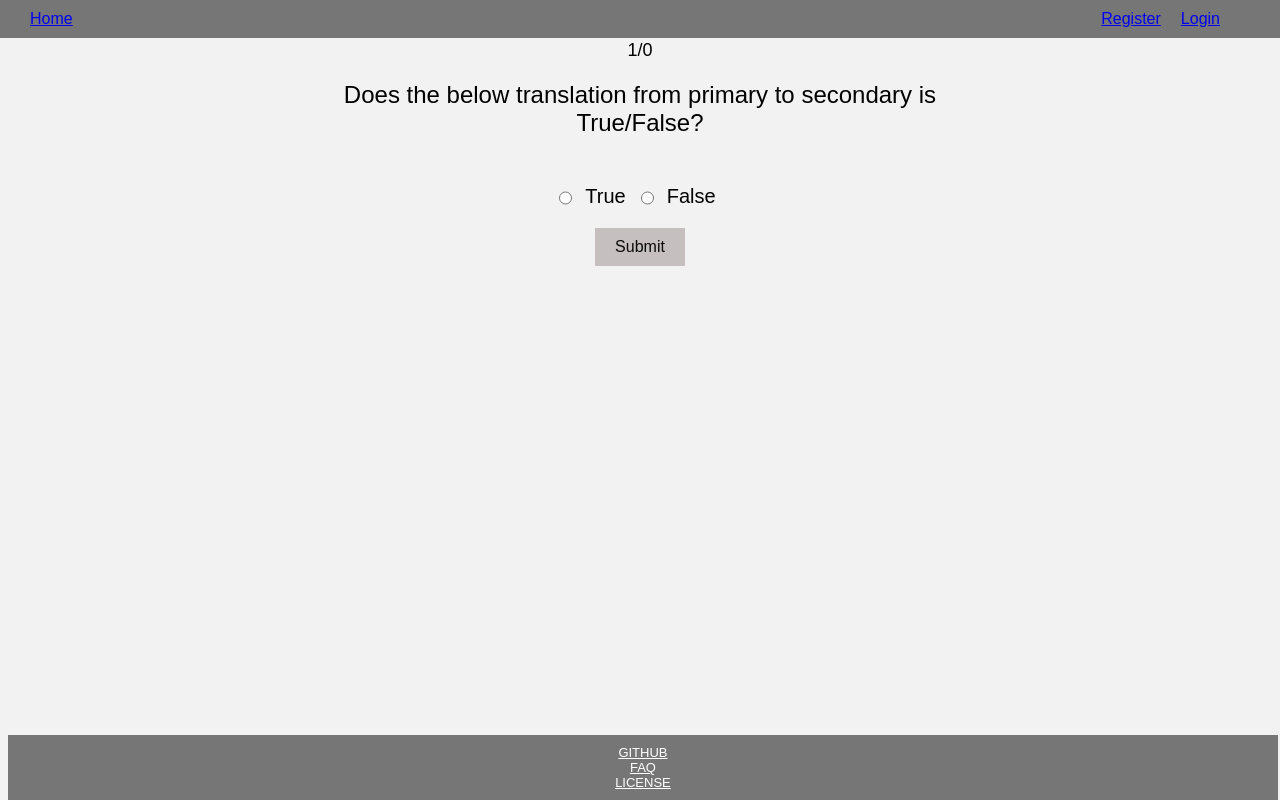
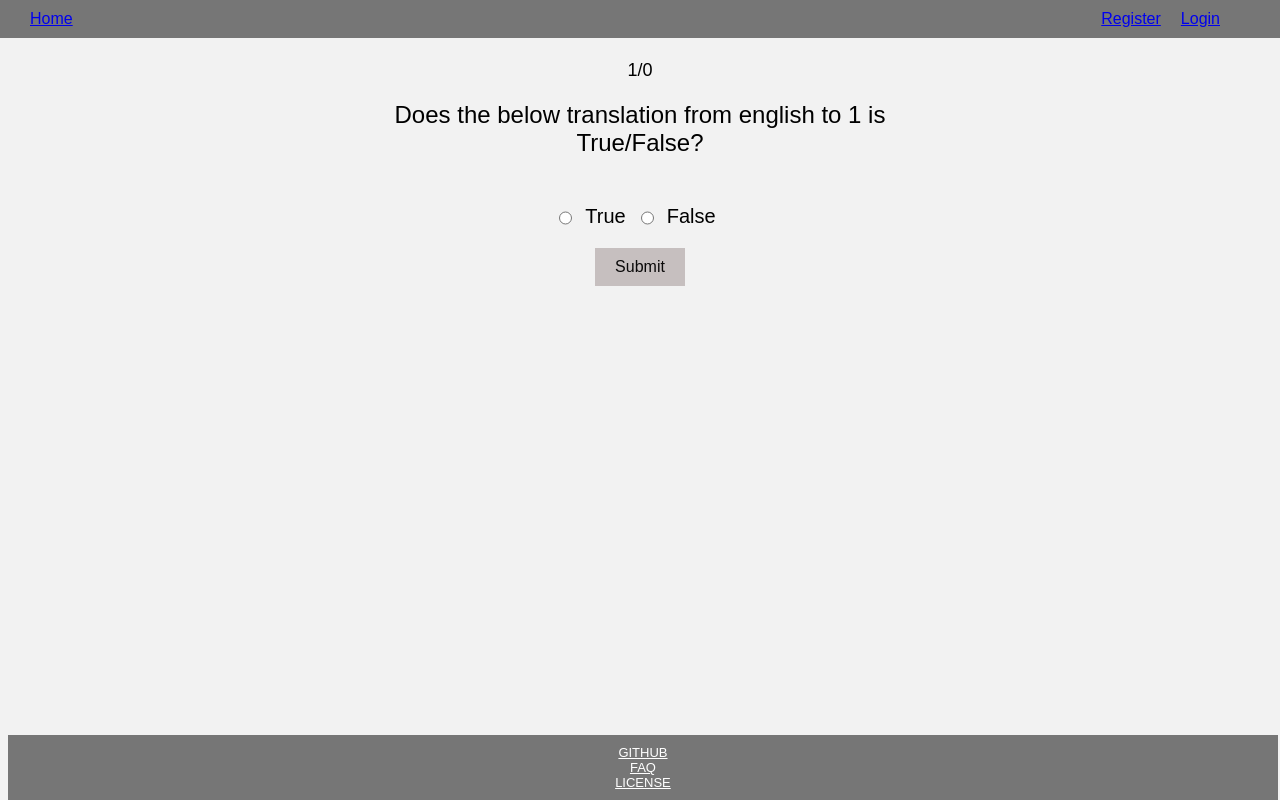
Before and after one commit to beepboop-labs/language-learn, a Vue app in the folder front-end/: page /truefalse/1/1 in a window 1280 px wide. Built offline with nearby package versions, Linux system fonts and the light colour scheme; no server answers.

Commit message:
update quiz language

```diff
--- a/front-end/src/App.vue
+++ b/front-end/src/App.vue
@@ -21,6 +21,6 @@ export default {
 
 <style scoped>
 #content {
-  margin-top: 40px;
+  margin-top: 60px;
 }
 </style>
--- a/front-end/src/views/TrueFalse.vue
+++ b/front-end/src/views/TrueFalse.vue
@@ -185,7 +185,7 @@
     <div id="true-false-quiz">
       <div class="progress">{{ quizIndex + 1 }}/{{ quizLength }}</div>
       <div class="question">
-        <div>Does the below translation from primary to secondary is True/False?</div>
+        <div>Does the below translation from english to {{props.secondaryLanguage}} is True/False?</div>
         <span class="prompt">{{ primaryWord }}</span>
         <br/>
         <span class="prompt">{{ secondaryWord }}</span>
```
